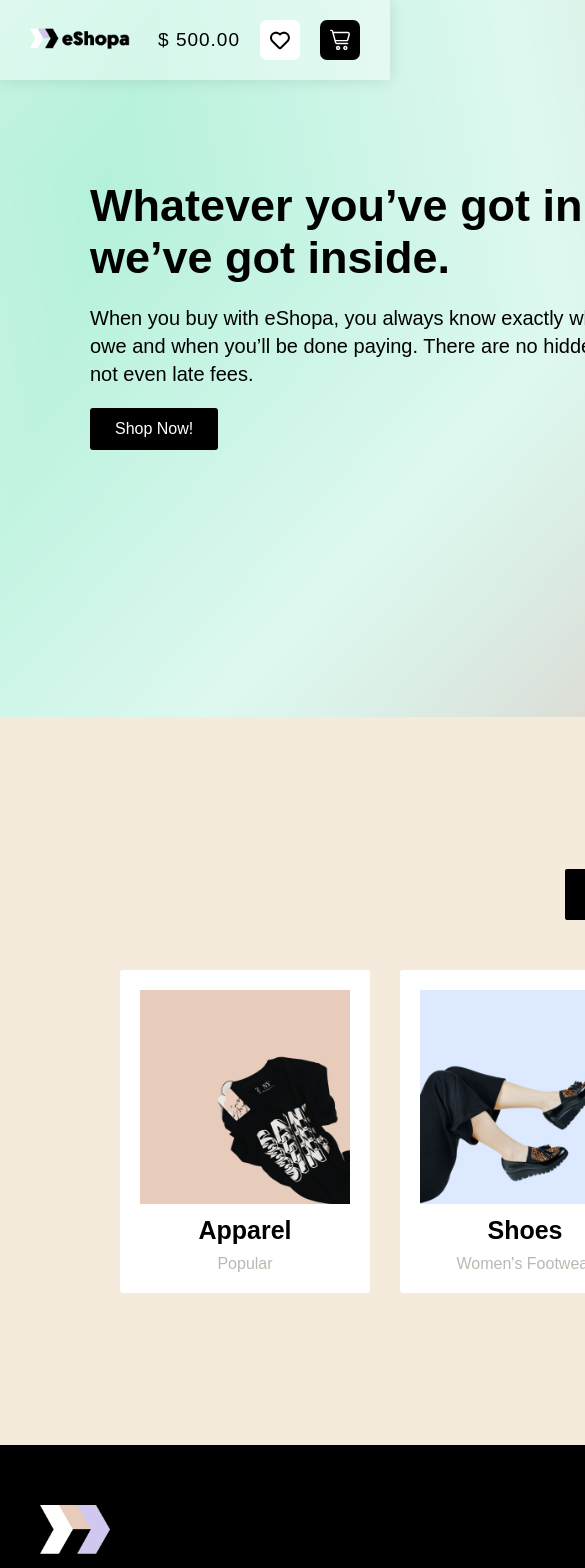
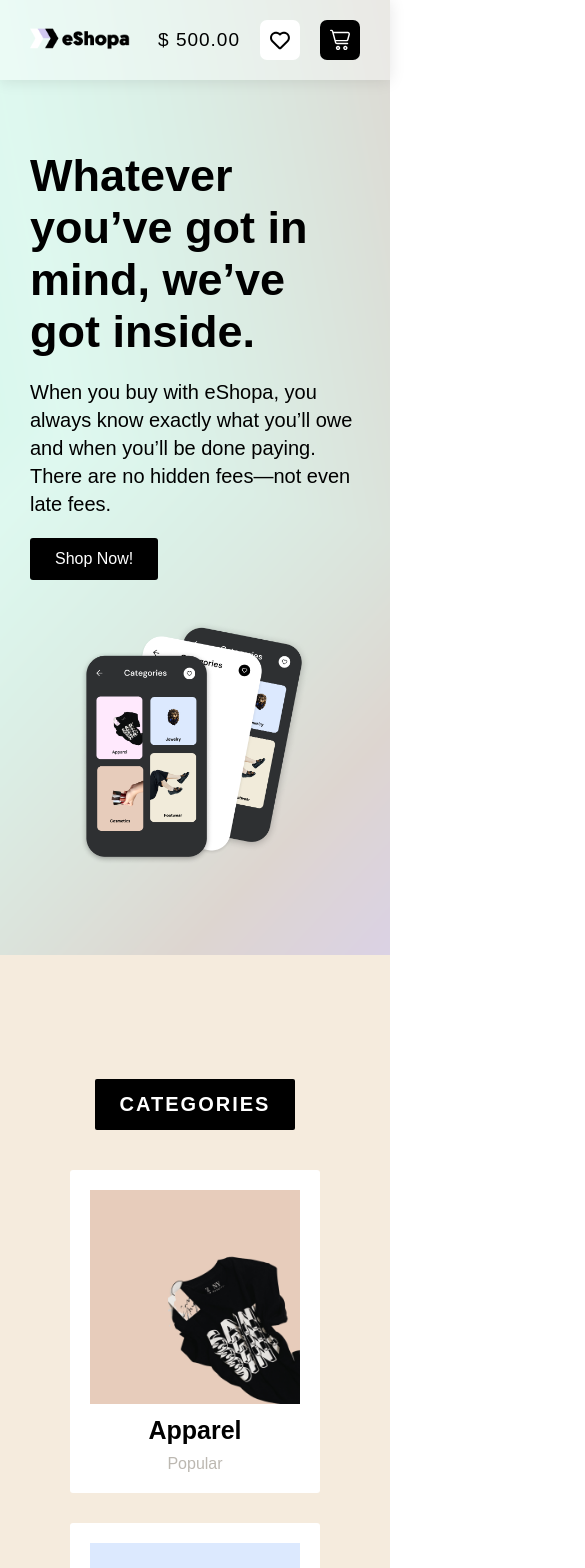
Before and after one commit to jeremiadams/eShopa---BNPL, a React (Create React App) app: page / in a window 390 px wide. Shown: the top 1568 px of the page, 585 px wide, since content can reach past the window. Built offline with nearby package versions, Linux system fonts and the light colour scheme; no server answers.

Commit message:
Responsive Design

```diff
--- a/package.json
+++ b/package.json
@@ -26,7 +26,8 @@
     "start:backend": "nodemon index.js",
     "build": "react-scripts build",
     "test": "react-scripts test",
-    "eject": "react-scripts eject"
+    "eject": "react-scripts eject",
+    "netlify": "./node_modules/.bin/netlify"
   },
   "eslintConfig": {
     "extends": [
@@ -45,5 +46,8 @@
       "last 1 firefox version",
       "last 1 safari version"
     ]
+  },
+  "devDependencies": {
+    "netlify-cli": "^12.7.2"
   }
 }
--- a/src/components/App.scss
+++ b/src/components/App.scss
@@ -44,6 +44,12 @@ main {
   grid-template-columns: [full-start] 1fr [center-start] repeat(8, [col-start] minmax(min-content, 140px) [col-end]) [center-end] 1fr [full-end];
 }
 
+@media (max-width: 850px) {
+  main {
+    grid-template-rows: auto auto auto;
+  }
+}
+
 @media (max-width: 479px) {
   main {
     grid-template-columns: [full-start] 2rem [center-start] repeat(8, [col-start] minmax(min-content, 140px) [col-end]) [center-end] 2rem [full-end];
@@ -51,6 +57,7 @@ main {
 
 }
 
+
 a {
   text-decoration: none;
 }
--- a/src/components/Categories.scss
+++ b/src/components/Categories.scss
@@ -3,17 +3,23 @@
 .categories {
     grid-column: full-start / full-end;
     background-color: $color-background;
-    padding-top: 18vh;
+    padding-top: 15vh;
     padding-left: 9rem;
     padding-right: 9rem;
-    display: flex;
-    flex-direction: column;
-    align-items: center;
-    padding-bottom: 18vh;
+    // display: flex;
+    // flex-direction: column;
+    // align-items: center;
+    text-align: center;
+    padding-bottom: 15vh;
+
 
     &__box {
-        display: flex;
+        display: grid;
+        grid-template-columns: repeat( auto-fit, 25rem );
         gap: 3rem;
+        justify-content: center;
+        // padding: 0 6vw;
+
 
     }
 
@@ -25,6 +31,8 @@
         border: none;
         border-radius: .2rem;
         margin-bottom: 5rem;
+        display: inline-block;
+        margin: 4rem auto;
     }
 
     &__heading {
@@ -68,3 +76,12 @@
     }
 
 }
+
+@media (max-width: 730px) {
+    .categories{
+        padding-left: 0rem;
+        padding-right: 0rem;
+        padding-top: 10vh;
+        padding-bottom: 10vh;
+    }
+}
--- a/src/components/Header.scss
+++ b/src/components/Header.scss
@@ -15,12 +15,13 @@
     justify-content: space-between;
 
     &__img {
-        width: 45rem;
+        width: 100%;
 
         &-box {
             display: flex;
-            justify-content: center;
+            justify-content: flex-end;
             align-items: center;
+            flex-basis: 40%;
         }
     }
 
@@ -29,7 +30,8 @@
         display: flex;
         flex-direction: column;
         align-items: flex-start;
-        padding-top: 8rem;
+        flex-basis: 60%;
+        padding-top: 10rem;
         // padding-right: 13rem;
         width: 70rem;
     }
@@ -60,3 +62,59 @@
     }
 
 }
+
+@media (min-width: 1773px) {
+    .hero{
+        &__text-box {
+            margin-right: 3rem;
+        }
+    }
+}
+
+@media (max-width: 850px) {
+    .hero{
+        padding-left: 3rem;
+        padding-right: 3rem;
+        padding-bottom: 5rem;
+        padding-top: 5rem;
+    }
+
+
+}
+
+@media (max-width: 690px) {
+    .hero{
+        flex-direction: column;
+        padding-top: 10rem;
+
+        &__img {
+            width: 70%;
+
+            &-box {
+                display: flex;
+                justify-content: center;
+                align-items: center;
+                flex-basis: 0%;
+                padding: 4rem 0;
+            }
+        }
+
+        &__text-box {
+            display: flex;
+            flex-direction: column;
+            align-items: flex-start;
+            flex-basis: 0%;
+            padding-top: 5rem;
+            // padding-right: 13rem;
+            width: auto;
+        }
+
+        &__text-secondary {
+
+            padding: 2rem 0rem 2rem 0;
+
+        }
+
+
+    }
+}
--- a/src/components/Navbar.scss
+++ b/src/components/Navbar.scss
@@ -14,11 +14,13 @@
     z-index: 5;
 }
 
-@media (max-width: 521px) {
+@media (max-width: 850px) {
     .nav{
         padding: 0 3rem;
     }
 }
+
+
 
 .logo {
     width: 10rem;
```
Also changed, not shown: 1 other file (tests, documents, lock files or other folders).
